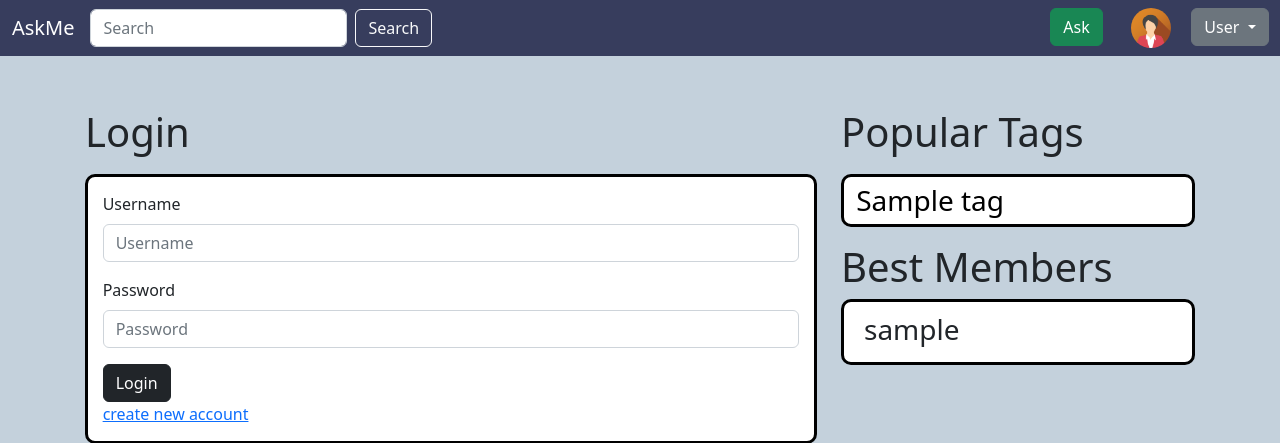
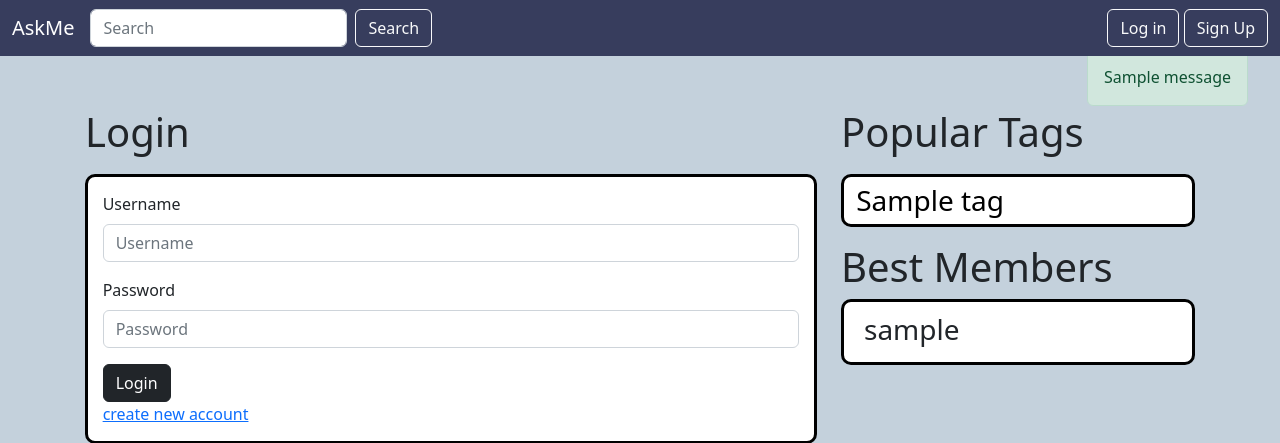
Before and after one commit to AlexnadrLarin/askme, a Django app: page /login/ in a window 1280 px wide. Shown: the top 443 px of the page. Run offline with Django 4.2, Linux system fonts and the light colour scheme; tables that the repository leaves empty hold one stand-in row (values such as "Sample post"); one stand-in notice (Sample message) is shown; some libraries are stand-ins or nearby versions.

Commit message:
Add flash messages

```diff
--- a/static/css/my.css
+++ b/static/css/my.css
@@ -269,11 +269,6 @@ main > .container {
     border: 3px solid rgb(215, 215, 215);
 }
 
-.registration-button {
-    padding-top: 2%;
-    padding-left: 34.5%;
-}
-
 .registration-button > button {
     background-color: #373d5d;
 }
@@ -325,3 +320,35 @@ main > .container {
 footer {
     background-color: rgb(104, 130, 152);
 }
+
+.badge-light {
+    margin-top: 2.5em;
+}
+.errorlist {
+    list-style: none;
+    padding-left: 0px;
+    opacity: 0.8;
+    color: #dc3545;
+    font-size: 12px;
+}
+.msg {
+    margin: 0 !important;
+    margin-bottom: 4px !important;
+    margin-top: 4px !important;
+}
+.messages {
+    z-index: 100;
+    position: fixed;
+    right: 2em;
+    margin-top: -1em;
+    list-style: none;
+    text-align: right;
+}
+.alert {
+    margin-top: 1rem;
+}
+.alert-error {
+    background-color: #f2dede;
+    border-color: #ebcccc;
+    color: #a94442;
+}
--- a/templates/inc/base.html
+++ b/templates/inc/base.html
@@ -28,6 +28,7 @@
         </form>
       </div>
       <div class="row">
+          {% if user.is_authenticated %}
           <div class="col-4">
               <a class="btn btn-success" type="submit" href="{% url "ask" %}">Ask</a>
           </div>
@@ -38,15 +39,21 @@
         </div>
         <div class="col-4">
             <div class="dropdown">
-                <a class="btn btn-secondary dropdown-toggle" href="#" role="button" id="dropdownMenuLink" data-bs-toggle="dropdown" aria-expanded="false">
-                User
-                </a>
-                <ul class="dropdown-menu" aria-labelledby="dropdownMenuLink">
-                    <li><a class="dropdown-item" href="{% url "settings" %}">Settings</a></li>
-                    <li><a class="dropdown-item" href="#">Log Out</a></li>
-                </ul>
+
+                    <a class="btn btn-secondary dropdown-toggle" href="#" role="button" id="dropdownMenuLink" data-bs-toggle="dropdown" aria-expanded="false">User</a>
+                    <ul class="dropdown-menu" aria-labelledby="dropdownMenuLink">
+                        <li><a class="dropdown-item" href="{% url "settings" %}">Settings</a></li>
+                        <li><a class="dropdown-item" href="#">Log Out</a></li>
+                    </ul>
             </div>
         </div>
+          {% else %}
+          <div>
+              <a class="btn btn-outline-light" href="{% url "login" %}">Log in</a>
+                <a class="btn btn-outline-light" href="{% url "signup" %}">Sign Up</a>
+          </div>
+
+          {% endif %}
       </div>
     </div>
   </nav>
@@ -56,6 +63,17 @@
     <div class="container">
         <div class="row">
             <div class="col-8">
+                <div class="messages" id="messages-list">
+                    {% if messages %}
+                        {% for message in messages %}
+                            {% if message.tags %}
+                                <div class="alert alert-{{ message.tags }} msg fade show" role="alert">{{ message }}</div>
+                            {% else %}
+                                <div class="alert alert-info msg fade show" role="alert">{{ message }}</div>
+                            {% endif %}
+                        {% endfor %}
+                    {% endif %}
+                </div>
                 {% block content %}{% endblock %}
                 {% include "inc/pagination.html" %}
             </div>
--- a/templates/login.html
+++ b/templates/login.html
@@ -2,15 +2,6 @@
 {% load bootstrap5 %}
 
 {% block content %}
-
-    {% if continue %}
-        {% if user.is_authenticated %}
-            <p>Your account doesn't have access to this page. To proceed,
-            please login with an account that has access.</p>
-        {% else %}
-            <p>Please login to see this page.</p>
-        {% endif %}
-    {% endif %}
     <h1 class="mt-5">Login</h1>
     <div class="login">
         <form action="{% url "login" %}" method="post">
```
